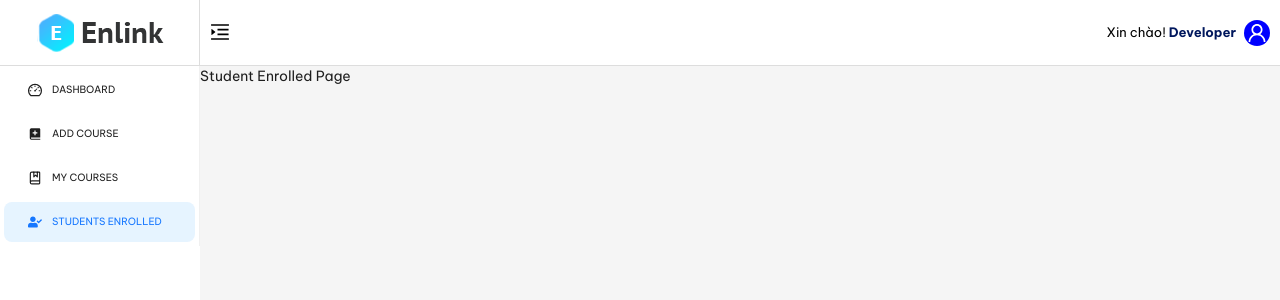
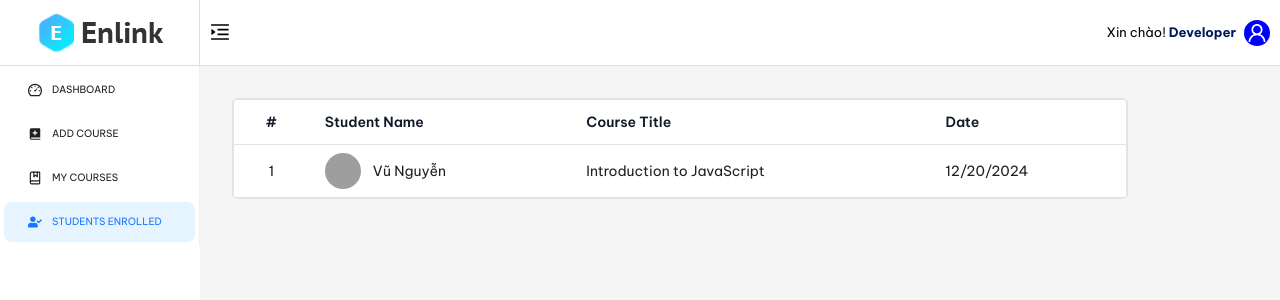
Before and after one commit to truongvu1508/B2HTV_Academy, a React (Vite) app in the folder client/: page /educator/student-enrolled in a window 1280 px wide. Shown: the top 300 px of the page. Built offline with nearby package versions, Linux system fonts and the light colour scheme; no server answers; grey boxes are pictures that could not be loaded.

Commit message:
add page StudentsEnrolled

```diff
--- a/client/src/assets/assets.js
+++ b/client/src/assets/assets.js
@@ -114,9 +114,9 @@
   {
     student: {
       _id: "user_2qQlvXyr02B4Bq6hT0Gvaa5fT9V",
-      name: "GreatStack",
+      name: "Vũ Nguyễn",
       imageUrl:
-        "https://img.clerk.com/eyJ0eXB1IjoichJvehk1LCJzcmMiOiJodHRwczovL21tYWd1cy5jbGVyay5kZXYvb2F1dGhrZ29vZ2x1L21tZ18ycVFsdmFM5kw3ckIxNHZMU2o4ZURWNEtmR2IifQ",
+        "https://img.clerk.com/eyJ0eXBlIjoicHJveHkiLCJzcmMiOiJodHRwczovL2ltYWdlcy5jbGVyay5kZXYvb2F1dGhfZ29vZ2xlL2ltZ18ydlkwNEZDbTFqSjFFeG9qUWZBNGlSRXo2ODIifQ?width=160",
     },
     courseTitle: "Introduction to JavaScript",
     purchaseDate: "2024-12-20T08:39:55.509Z",
--- a/client/src/pages/educator/MyCourses/index.jsx
+++ b/client/src/pages/educator/MyCourses/index.jsx
@@ -16,10 +16,10 @@
 
   return courses ? (
     <div className="h-screen flex flex-col items-start justify-between md:p-8 md:pb-0 p-4 pt-8 pb-0">
-      <div className="w-full">
+      <div className="w-full ">
         <h2 className="pb-4 text-lg font-medium"> Danh sách khóa học</h2>
         <div>
-          <table className="md:table-auto table-fixed w-full overflow-hidden border border-gray-500/20 border-collapse mt-10">
+          <table className="md:table-auto table-fixed w-full overflow-hidden border border-gray-500/20 border-collapse mt-10 bg-white">
             <thead className="text-gray-900 border-b border-gray-500/20 text-sm text-left">
               <tr>
                 <th className="px-4 py-3 font-semibold truncate">
--- a/client/src/pages/educator/StudentsEnrolled/index.jsx
+++ b/client/src/pages/educator/StudentsEnrolled/index.jsx
@@ -1,10 +1,60 @@
-import React from "react";
+import React, { useEffect, useState } from "react";
+import { dummyStudentEnrolled } from "../../../assets/assets";
+import Loading from "../../../components/student/Loading";
 
 const StudentsEnrolled = () => {
-  return (
-    <div className="min-h-screen">
-      <h1>Student Enrolled Page</h1>
+  const [enrolledStudents, setEnrolledStudents] = useState(null);
+
+  const fetchEnrolledStudents = async () => {
+    setEnrolledStudents(dummyStudentEnrolled);
+  };
+
+  useEffect(() => {
+    fetchEnrolledStudents();
+  }, []);
+
+  return enrolledStudents ? (
+    <div className="min-h-screen flex flex-col items-start justify-between md:p-8 md:pb-0 p-4 pt-8 pb-0">
+      <div className="flex flex-col items-center max-w-4xl w-full overflow-hidden rounded-md bg-white border border-gray-500/20">
+        <table className="md:table-auto table-fixed w-full overflow-hidden border border-gray-500/20 border-collapse ">
+          <thead className="text-gray-900 border-b border-gray-500/20 text-sm text-left">
+            <tr>
+              <th className="px-4 py-3 font-semibold text-center hidden sm:table-cell">
+                #
+              </th>
+              <th className="px-4 py-3 font-semibold">Student Name</th>
+              <th className="px-4 py-3 font-semibold">Course Title</th>
+              <th className="px-4 py-3 font-semibold hidden sm:table-cell">
+                Date
+              </th>
+            </tr>
+          </thead>
+          <tbody>
+            {enrolledStudents.map((item, index) => (
+              <tr key={index} className="border-b border-gray-500/20">
+                <td className="px-4 py-3 text-center hidden sm:table-cell">
+                  {index + 1}
+                </td>
+                <td className="md:px-4 px-2 py-2 flex items-center space-x-3">
+                  <img
+                    src={item.student.imageUrl}
+                    alt=""
+                    className="w-9 h-9 rounded-full"
+                  />
+                  <span className="truncate">{item.student.name}</span>
+                </td>
+                <td className="px-4 py-3 truncate">{item.courseTitle}</td>
+                <td className="px-4 py-3 hidden sm:table-cell">
+                  {new Date(item.purchaseDate).toLocaleDateString()}
+                </td>
+              </tr>
+            ))}
+          </tbody>
+        </table>
+      </div>
     </div>
+  ) : (
+    <Loading />
   );
 };
 
```
